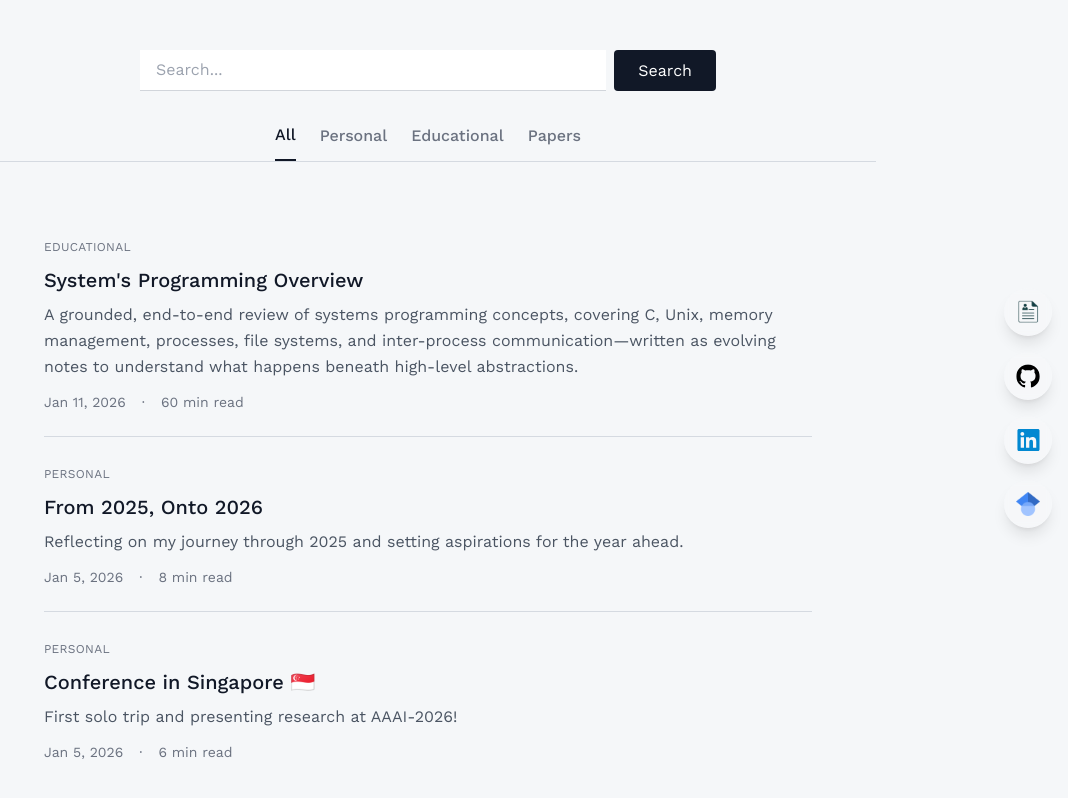
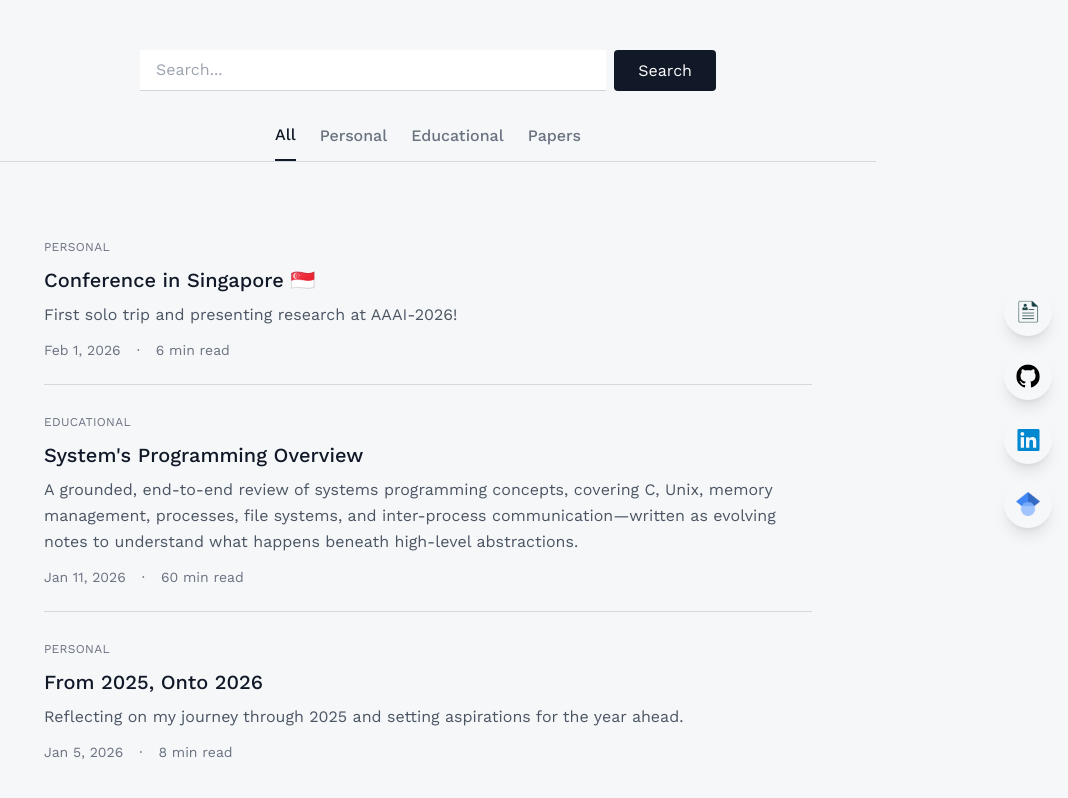
Before and after one commit to Khushi-Malik/KhushiPersonalWebsite, a React (Vite) app in the folder khushi-portfolio/: page /blog in a window 1280 px wide. Shown: the part 248-1046 px from the top of the page, without its empty margins (212-1280 px from the left). Built offline with nearby package versions, Linux system fonts and the light colour scheme.

Commit message:
corrected blog 3 path

```diff
--- a/khushi-portfolio/src/blogs/index.js
+++ b/khushi-portfolio/src/blogs/index.js
@@ -13,11 +13,11 @@ export const personalBlogs = [
         id: 3,
         title: "Conference in Singapore 🇸🇬 ",
         excerpt: "First solo trip and presenting research at AAAI-2026!",
-        date: "2026-01-05",
+        date: "2026-02-01",
         readTime: "6 min read",
         tags: ["AAAI 2026", "EAAI", "Undergraduate Research", "Machine Learning", "ML Education", "Qualitative Research", "Academic Conference", "Singapore", "Solo Travel", "First Solo Trip", "Research Presentation", "Personal Growth", "Graduate School", "Travel & Research"],
         category: "personal",
-        contentFile: "blog-1-from-2025-onto-2026.md"  // Added this
+        contentFile: "blog-3-singapore-experience.md"  // Added this
     },
 ];
 
```
Also changed, not shown: khushi-portfolio/public/blogs/blog-3-singapore-experience.md (+2 -2 lines).
